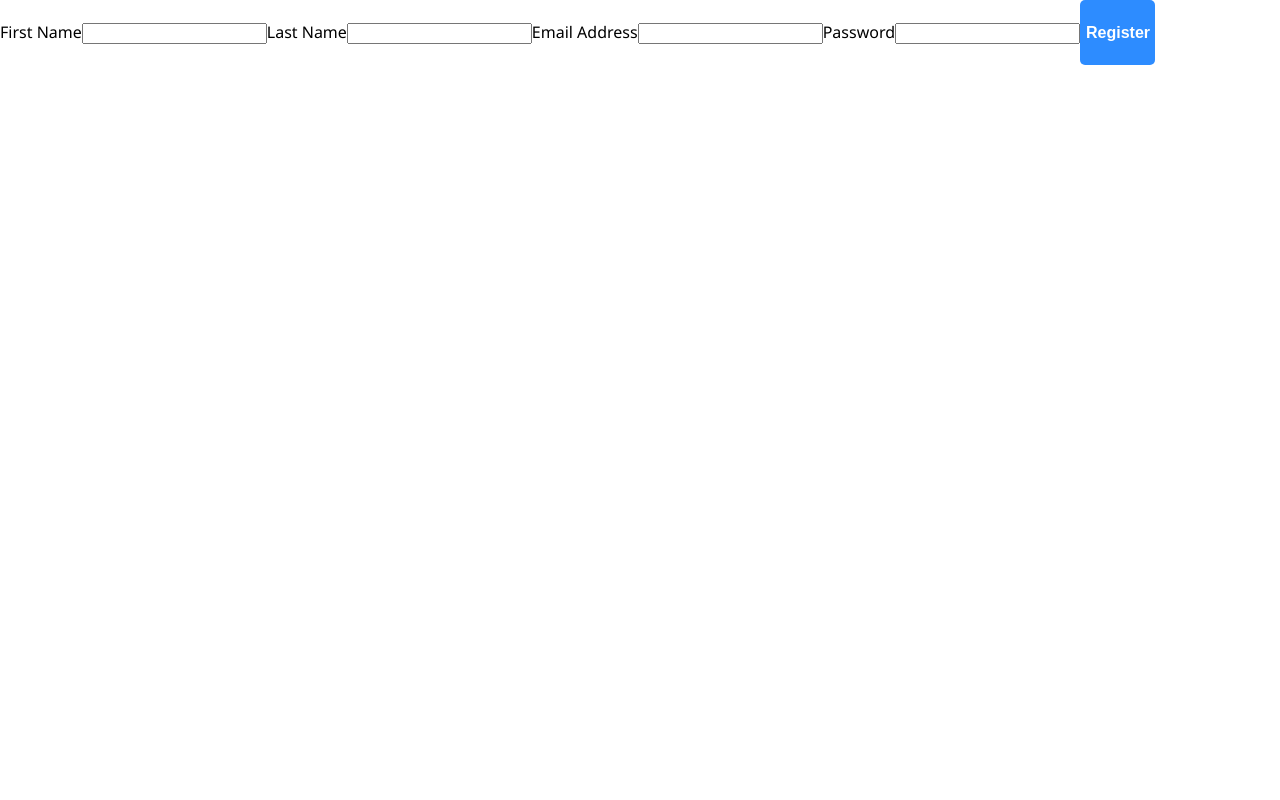
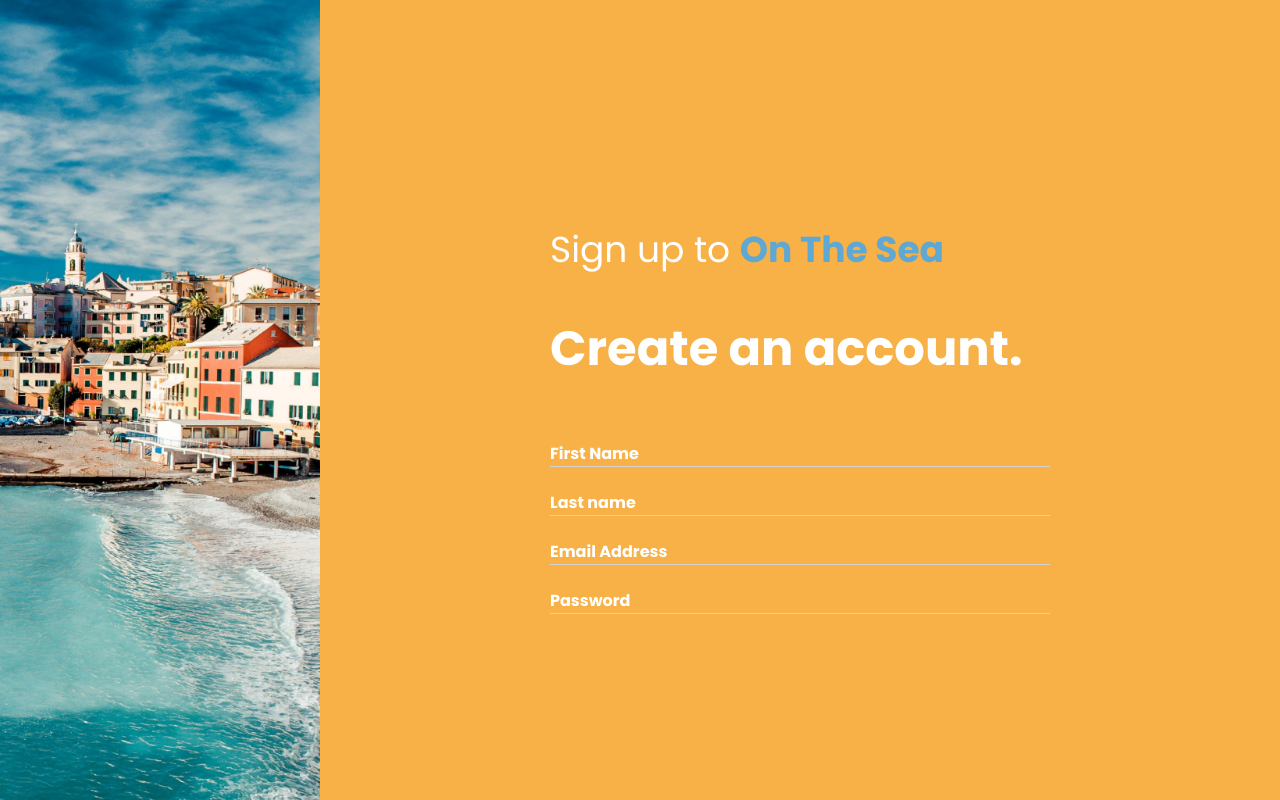
Before and after one commit to janxavierv17/on-the-sea, a React (Create React App) app in the folder frontend/: page / in a window 1280 px wide. Built offline with nearby package versions, Linux system fonts and the light colour scheme.

Commit message:
Add initial layout and transitions to form, form inputs and labels.

```diff
--- a/frontend/public/index.html
+++ b/frontend/public/index.html
@@ -11,16 +11,11 @@
     />
     <link rel="apple-touch-icon" href="%PUBLIC_URL%/logo192.png" />
 
-    <!-- Google Maps -->
-    <!-- <script
-      async
-      src="https://maps.googleapis.com/maps/api/js?key=AIzaSyC4sGzMiX14hIXqOBGxEexJz0rbaGoiSoA&callback=initMap"
-    ></script> -->
-    <!-- Google Font - Nato Sans -->
+    <!-- Google font Poppins -->
     <link rel="preconnect" href="https://fonts.googleapis.com" />
     <link rel="preconnect" href="https://fonts.gstatic.com" crossorigin />
     <link
-      href="https://fonts.googleapis.com/css2?family=Noto+Sans:wght@400;700&display=swap"
+      href="https://fonts.googleapis.com/css2?family=Poppins:wght@400;700&display=swap"
       rel="stylesheet"
     />
     <!--
--- /dev/null
+++ b/frontend/src/Theme.styles.ts
@@ -0,0 +1,5 @@
+import styled from "styled-components";
+
+export const Theme = styled.div`
+  font-family: "poppins", sans-serif;
+`;
--- a/frontend/src/components/auth/Signup.tsx
+++ b/frontend/src/components/auth/Signup.tsx
@@ -1,4 +1,99 @@
 import { Button } from "../form-steps/form.styles";
+import { Sea } from "./auth.styles";
+import styled from "styled-components";
+
+const Container = styled.div`
+  width: 100%;
+  display: flex;
+  justify-content: center;
+  background-color: #f7b146;
+`;
+
+const Main = styled.main`
+  display: flex;
+  flex-direction: column;
+  justify-content: center;
+  width: 100%;
+  max-width: 500px;
+
+  p {
+    font-size: 36px;
+  }
+
+  h1 {
+    font-size: 48px;
+  }
+
+  p,
+  h1 {
+    color: white;
+  }
+
+  form {
+    display: flex;
+    flex-direction: row;
+    overflow: hidden;
+
+    div {
+      width: 100%;
+      position: relative;
+    }
+    input {
+      color: #595f6e;
+      padding-top: 30px;
+      width: 100%;
+      border: none;
+      outline: none;
+      background-color: #f7b146;
+      &:focus + label span,
+      &:not(:placeholder-shown) + label span {
+        transform: translateY(-100%);
+        color: #fff;
+      }
+
+      &:focus + label:after,
+      :not(:placeholder-shown) + label:after {
+        transform: translate(0%);
+      }
+    }
+
+    label {
+      position: absolute;
+      bottom: 0px;
+      width: 100%;
+      height: 100%;
+      color: #fff;
+      font-weight: 700;
+      border-bottom: 0.5px solid #d3d3d3;
+
+      &:after {
+        content: "";
+        position: absolute;
+        height: 100%;
+        width: 100%;
+        left: 0px;
+        bottom: -4px;
+        border-bottom: 5px solid white;
+        transform: translateX(-100%);
+        transition: transform 0.3s ease;
+      }
+
+      span {
+        position: absolute;
+        bottom: 0px;
+        left: 0px;
+        transition: all 0.3s ease;
+      }
+    }
+  }
+`;
+
+const FormContainer = styled.div`
+  display: flex;
+  flex-direction: column;
+  width: 100%;
+`;
+
 type Props = {
   firstName: string;
   lastName: string;
@@ -16,44 +111,76 @@ export const Signup: React.FC<Props> = ({
   handleSubmit,
 }) => {
   return (
+    <Container>
+      <Main>
+        <div>
+          <p>
+            Sign up to <Sea>On The Sea</Sea>
+          </p>
+          <h1>Create an account.</h1>
+        </div>
+
         <form onSubmit={handleSubmit}>
-      <label htmlFor="firstName">First Name</label>
+          <FormContainer>
+            <div>
               <input
                 type="text"
                 id="firstName"
                 name="firstName"
                 value={firstName}
                 onChange={handleChange}
+                placeholder=" "
               />
+              <label htmlFor="firstName">
+                <span>First Name</span>
+              </label>
+            </div>
 
-      <label htmlFor="lastName">Last Name</label>
+            <div>
               <input
                 type="text"
                 id="lastName"
                 name="lastName"
                 value={lastName}
                 onChange={handleChange}
+                placeholder=" "
               />
+              <label htmlFor="lastName">
+                <span>Last name</span>
+              </label>
+            </div>
 
-      <label htmlFor="email">Email Address</label>
+            <div>
               <input
                 type="email"
                 id="email"
                 name="email"
                 value={email}
                 onChange={handleChange}
+                placeholder=" "
               />
+              <label htmlFor="email">
+                <span>Email Address</span>
+              </label>
+            </div>
 
-      <label htmlFor="email">Password</label>
+            <div>
               <input
                 type="password"
                 id="password"
                 name="password"
                 value={password}
                 onChange={handleChange}
+                placeholder=" "
               />
-
-      <Button>Register</Button>
+              <label htmlFor="password">
+                <span>Password</span>
+              </label>
+            </div>
+          </FormContainer>
+          {/* <Button>Register</Button> */}
         </form>
+      </Main>
+    </Container>
   );
 };
--- /dev/null
+++ b/frontend/src/components/auth/auth.styles.ts
@@ -0,0 +1,6 @@
+import styled from "styled-components";
+
+export const Sea = styled.span`
+  color: #5fa8d3;
+  font-weight: bold;
+`;
--- a/frontend/src/index.css
+++ b/frontend/src/index.css
@@ -9,7 +9,6 @@ Theme
 */
 body {
   margin: 0;
-  font-family: "Noto Sans", sans-serif;
   -webkit-font-smoothing: antialiased;
   -moz-osx-font-smoothing: grayscale;
 }
--- a/frontend/src/index.tsx
+++ b/frontend/src/index.tsx
@@ -1,14 +1,17 @@
 import * as React from "react";
-import * as ReactDOM from 'react-dom';
-import './index.css';
-import {App} from "./App";
-import reportWebVitals from './reportWebVitals';
+import * as ReactDOM from "react-dom";
+import "./index.css";
+import { App } from "./App";
+import { Theme } from "./Theme.styles";
+import reportWebVitals from "./reportWebVitals";
 
 ReactDOM.render(
   <React.StrictMode>
-    <App />
+    <Theme>
+      <App />
+    </Theme>
   </React.StrictMode>,
-  document.getElementById('root')
+  document.getElementById("root")
 );
 
 // If you want to start measuring performance in your app, pass a function
--- a/frontend/src/pages/Login.tsx
+++ b/frontend/src/pages/Login.tsx
@@ -1,4 +1,6 @@
 import React, { ChangeEvent, useState } from "react";
+import italy from "../imgs/italy.png";
+import { Flex } from "../pages/pages.styes";
 import { Signup } from "../components/auth/Signup";
 
 export const Login = () => {
@@ -24,6 +26,8 @@ export const Login = () => {
   };
 
   return (
+    <Flex>
+      <img src={italy} alt="Italy" />
       <Signup
         firstName={signUpData.firstName}
         lastName={signUpData.lastName}
@@ -32,5 +36,6 @@ export const Login = () => {
         handleChange={handleChange}
         handleSubmit={handleSubmit}
       />
+    </Flex>
   );
 };
--- /dev/null
+++ b/frontend/src/pages/pages.styes.ts
@@ -0,0 +1,14 @@
+import styled from "styled-components";
+
+export const Flex = styled.div`
+  width: 100%;
+  height: 100vh;
+  display: flex;
+  flex-director: row;
+
+  img {
+    object-fit: cover;
+    width: 25%;
+    height: auto;
+  }
+`;
```
Also changed, not shown: frontend/src/imgs/italy.png (added), 1 other file (tests, documents, lock files or other folders). Lines whose indentation alone changed are shown as unchanged.
